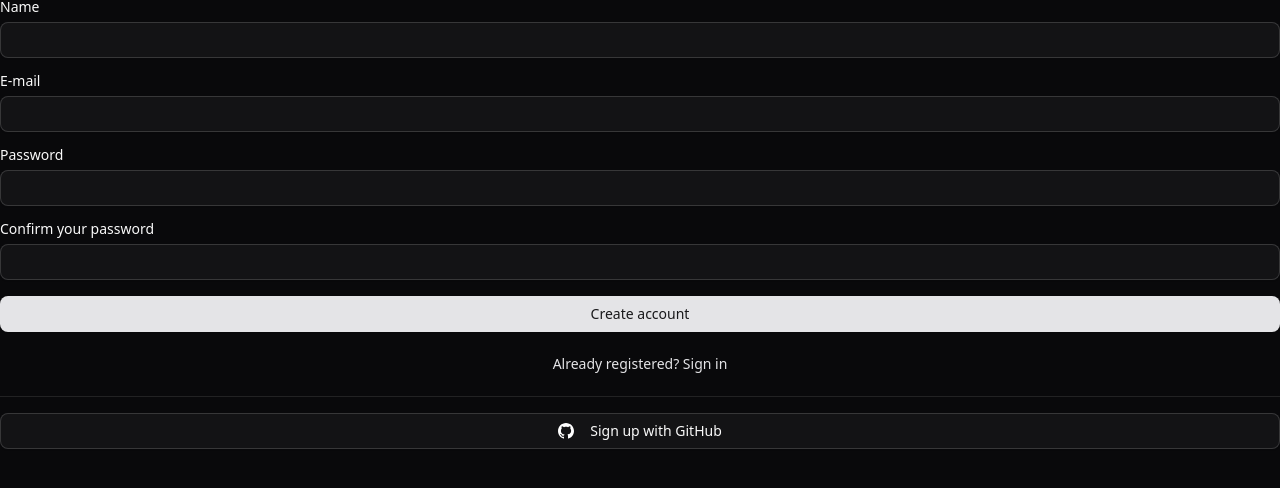
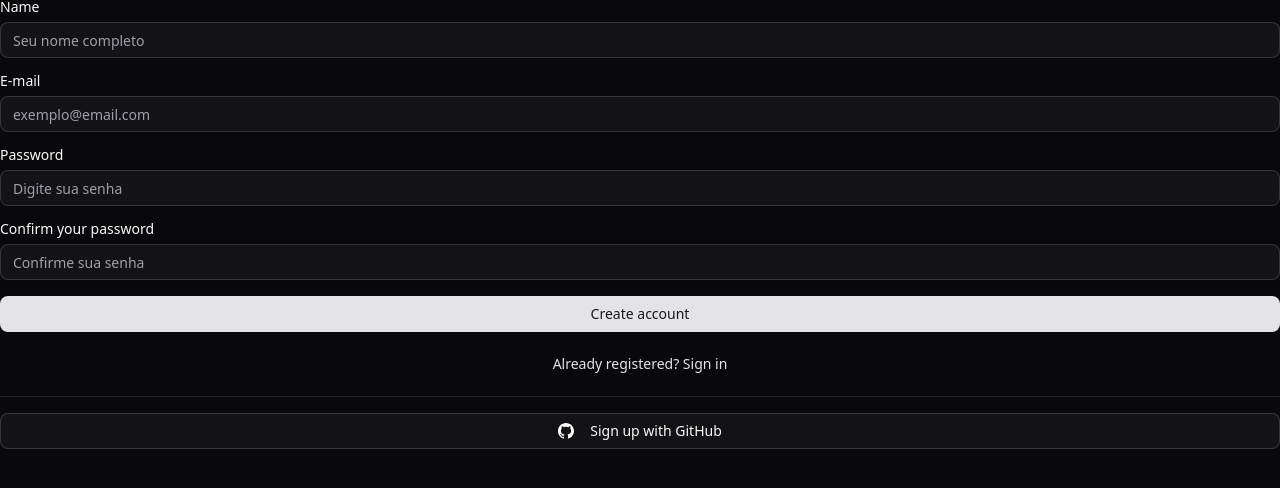
Before and after one commit to andersonkaiti/next-saas-rbac, a Next.js app in the folder apps/web/: page /auth/sign-up in a window 1280 px wide. Shown: the top 488 px of the page. Built offline with nearby package versions, Linux system fonts and the light colour scheme; no server answers.

Commit message:
:lipstick: feat(auth): add placeholders to input fields in sign-in and sign-up forms for better user guidance

```diff
--- a/apps/web/src/app/auth/sign-in/sign-in-form.tsx
+++ b/apps/web/src/app/auth/sign-in/sign-in-form.tsx
@@ -42,6 +42,7 @@ export function SignInForm() {
           name="email"
           type="email"
           id="email"
+          placeholder="exemplo@email.com"
           defaultValue={
             searchParams.get('email') ?? (payload?.get('email') as string)
           }
@@ -60,6 +61,7 @@ export function SignInForm() {
           name="password"
           type="password"
           id="password"
+          placeholder="Digite sua senha"
           defaultValue={payload?.get('password') as string}
         />
 
--- a/apps/web/src/app/auth/sign-up/sign-up-form.tsx
+++ b/apps/web/src/app/auth/sign-up/sign-up-form.tsx
@@ -35,6 +35,7 @@ export function SignUpForm() {
         <Input
           name="name"
           id="name"
+          placeholder="Seu nome completo"
           defaultValue={payload?.get('name') as string}
         />
 
@@ -51,6 +52,7 @@ export function SignUpForm() {
           name="email"
           type="email"
           id="email"
+          placeholder="exemplo@email.com"
           defaultValue={payload?.get('email') as string}
         />
 
@@ -67,6 +69,7 @@ export function SignUpForm() {
           name="password"
           type="password"
           id="password"
+          placeholder="Digite sua senha"
           defaultValue={payload?.get('password') as string}
         />
 
@@ -83,6 +86,7 @@ export function SignUpForm() {
           name="password_confirmation"
           type="password"
           id="password_confirmation"
+          placeholder="Confirme sua senha"
           defaultValue={payload?.get('password_confirmation') as string}
         />
 
```
